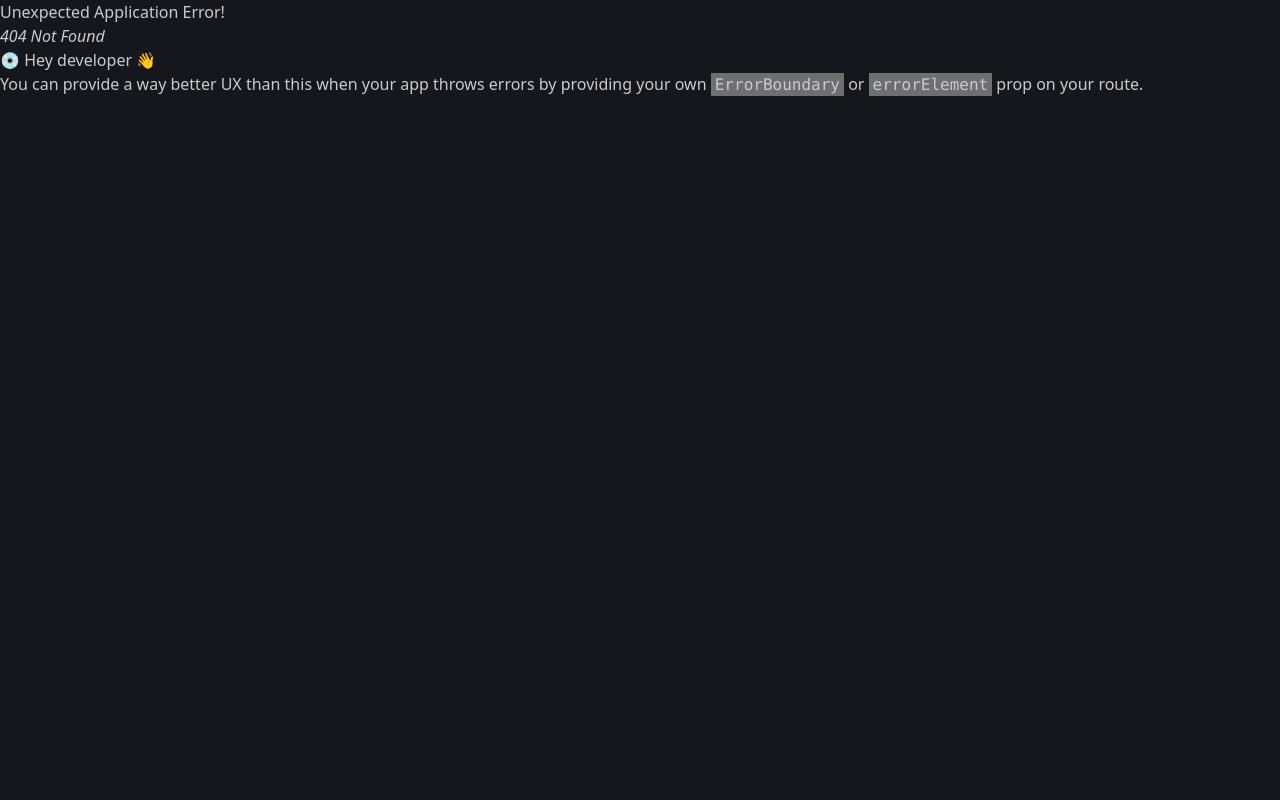
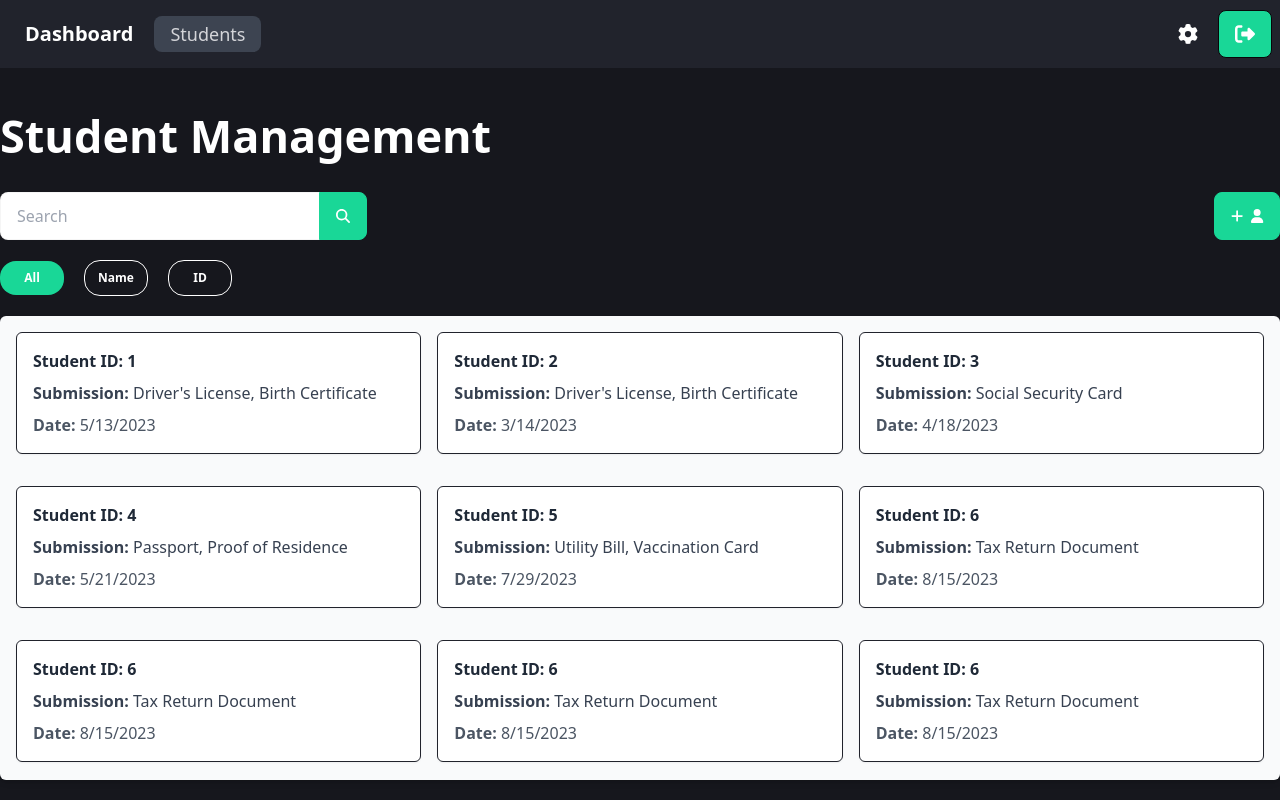
Before and after one commit to LyhongPeou/UWFrontEnd, a React (Vite) app: page /admin/students in a window 1280 px wide. Before the commit this address had no page. Built offline with nearby package versions, Linux system fonts and the light colour scheme.

Commit message:
Began Student side

```diff
--- a/src/components/index.js
+++ b/src/components/index.js
@@ -7,7 +7,8 @@ import MainDashboard from "./pages/AdminViews/MainDashboard";
 import StudentManagement from "./pages/AdminViews/StudentManagement";
 import SettingPage from "./pages/Setting";
 import StudentDashboard from "./pages/StudentViews/StudentDashboard";
+import MainStudentDashboard from "./pages/StudentViews/MainStudentDashboard";
 
 
 
-export {AuthPage, Navbar, AdminDashboard, MainDashboard, StudentManagement, SettingPage, StudentDashboard}
+export {AuthPage, Navbar, AdminDashboard, MainDashboard, StudentManagement, SettingPage, StudentDashboard, MainStudentDashboard}
--- a/src/components/pages/AdminViews/StudentManagement.jsx
+++ b/src/components/pages/AdminViews/StudentManagement.jsx
@@ -109,12 +109,12 @@ const StudentManagement = () => {
                 </button>
             </div>
         <div className="flex flex-col">
-            <div className="h-[70vh] md:h-[58vh] w-full md:w-1/2 lg:w-full overflow-y-auto border border-gray-300 rounded-md shadow-md p-4 bg-gray-50 mt-5">
+            <div className="h-[70vh] md:h-[58vh] w-full md:w-1/2 lg:w-full overflow-y-auto rounded-md shadow-md p-4 bg-gray-50 mt-5">
                 <div className="grid grid-cols-1 sm:grid-cols-2 md:grid-cols-3 gap-4">
                     {notificationList.map((notification, index) => (
                         <div
                             key={index}
-                            className="bg-white p-4 mb-4 rounded-md shadow-sm border border-gray-200"
+                            className="bg-white p-4 mb-4 rounded-md shadow-sm border border-accent"
                         >
                             <p className="mb-2 text-gray-800 font-semibold">
                                 <strong>Student ID:</strong> {notification.studentID}
--- /dev/null
+++ b/src/components/pages/StudentViews/MainStudentDashboard.jsx
@@ -0,0 +1,11 @@
+import { styles } from "../../../styles";
+
+const MainStudentDashboard = () => {
+    return (
+        <>
+            <h1  className={`${styles.dashHeadText} mb-5 `}>Your Dashboard</h1>
+        </>
+    );
+};
+
+export default MainStudentDashboard;
--- a/src/components/ui/NavBar.jsx
+++ b/src/components/ui/NavBar.jsx
@@ -21,7 +21,7 @@ const NavBar = () => {
           </label>
             <ul tabIndex={0} className="menu menu-sm dropdown-content mt-3 z-[1] p-2 shadow rounded-box w-52 text-white">
               {!shouldHideStudentsSection && (
-                <li><NavLink to="./student_management">Students</NavLink></li>
+                <li><NavLink to="./students">Students</NavLink></li>
               )}
               <li><NavLink to="./setting">Setting</NavLink></li>
             </ul>
@@ -33,7 +33,7 @@ const NavBar = () => {
           <div className="hidden lg:flex">
             {!shouldHideStudentsSection && (
             <ul className="menu menu-horizontal px-1 text-white text-[18px]">
-              <li className="mr-4"><NavLink to="./student_management">Students</NavLink></li>
+              <li className="mr-4"><NavLink to="./students">Students</NavLink></li>
             </ul>
             )}
           </div>
--- a/src/main.jsx
+++ b/src/main.jsx
@@ -2,7 +2,7 @@ import React from 'react'
 import ReactDOM from 'react-dom/client'
 import './index.css'
 import { RouterProvider, createBrowserRouter } from 'react-router-dom'
-import { AuthPage, AdminDashboard, MainDashboard, StudentManagement, SettingPage, StudentDashboard} from './components/index'
+import { AuthPage, AdminDashboard, MainDashboard, StudentManagement, SettingPage, StudentDashboard, MainStudentDashboard} from './components/index'
 import store from './components/store/store'
 
 import { Provider } from 'react-redux'
@@ -25,7 +25,7 @@ const router = createBrowserRouter([{
   },
 
   {
-    path: "/admin/student_management",
+    path: "/admin/students",
     element: <StudentManagement />
   },
 
@@ -41,6 +41,7 @@ const router = createBrowserRouter([{
   element: <StudentDashboard />,
   children: [{
     path: "/student/dashboard",
+    element: <MainStudentDashboard />
   },
 
   {
```
